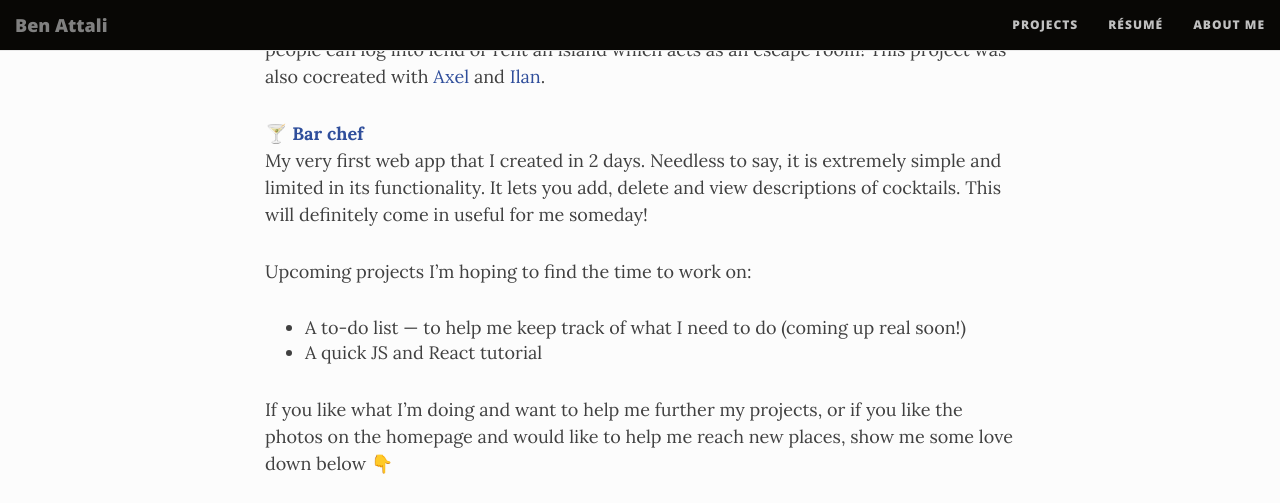
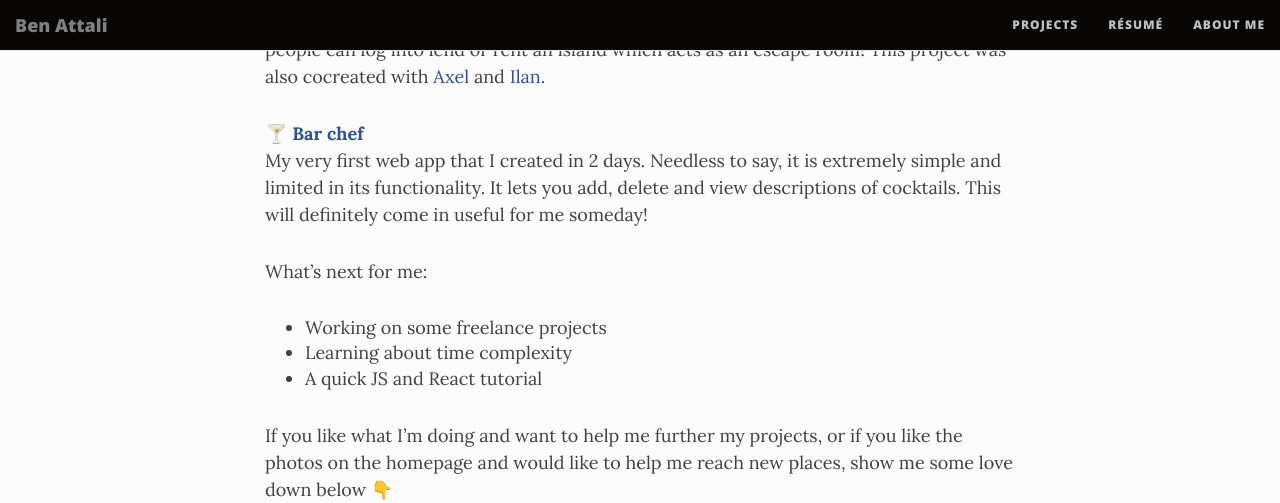
Before and after one commit to benattali/benattali.github.io, a Jekyll site: the page built from projects.md, in a window 1280 px wide and 900 px high, scrolled down 683 px, cut to the strip 0-503 px from the top of the window. Built offline with Jekyll 4.4.1, drawn with Linux system fonts in a browser that asks for light colours; nearby versions of some CDN libraries.

Commit message:
Update projects.md

```diff
--- a/projects.md
+++ b/projects.md
@@ -20,8 +20,9 @@ My coding career began in May 2019. Here I will try to have (an updated) collect
 <a href="https://bar-chef.herokuapp.com" target="_blank">🍸 <strong>Bar chef</strong></a>
   My very first web app that I created in 2 days. Needless to say, it is extremely simple and limited in its functionality. It lets you add, delete and view descriptions of cocktails. This will definitely come in useful for me someday!
 
-Upcoming projects I'm hoping to find the time to work on:
-* A to-do list --- to help me keep track of what I need to do (coming up real soon!)
+What's next for me:
+* Working on some freelance projects
+* Learning about time complexity
 * A quick JS and React tutorial
 
 If you like what I'm doing and want to help me further my projects, or if you like the photos on the homepage and would like to help me reach new places, show me some love down below 👇
```
